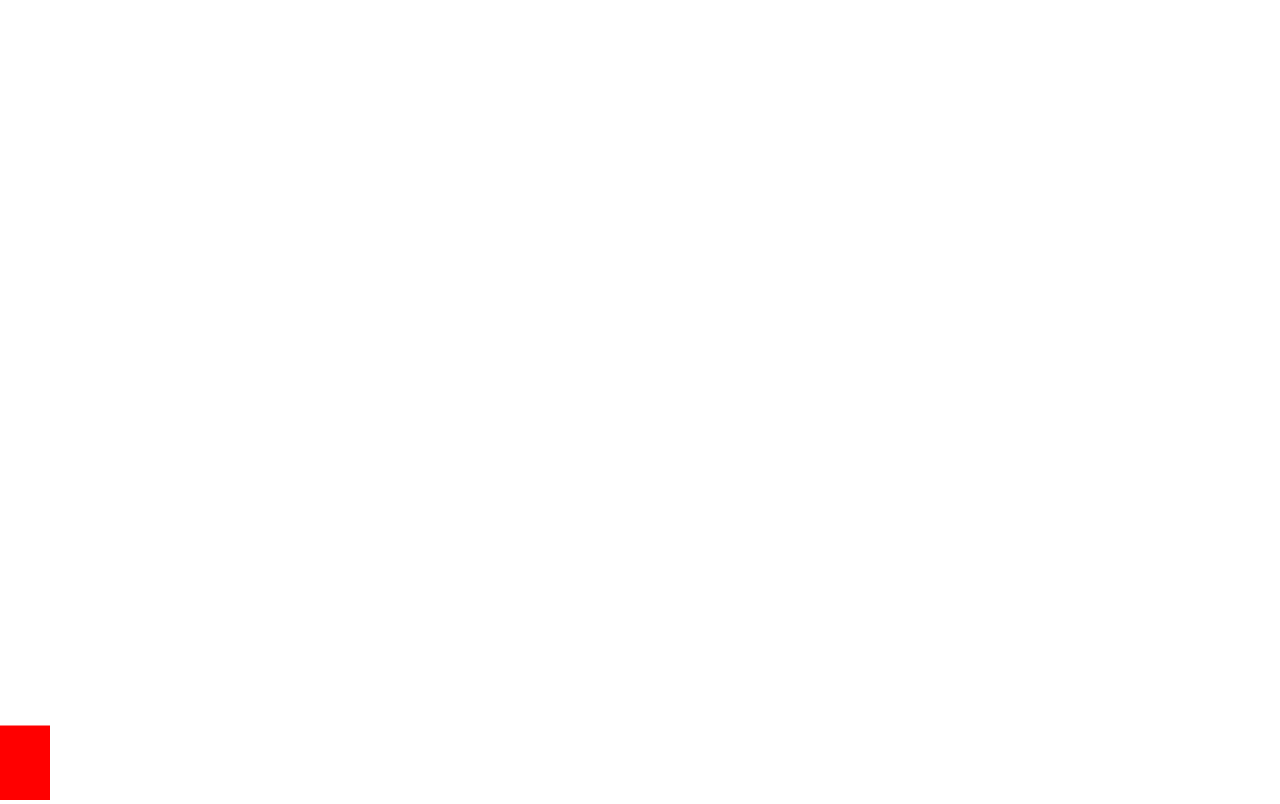
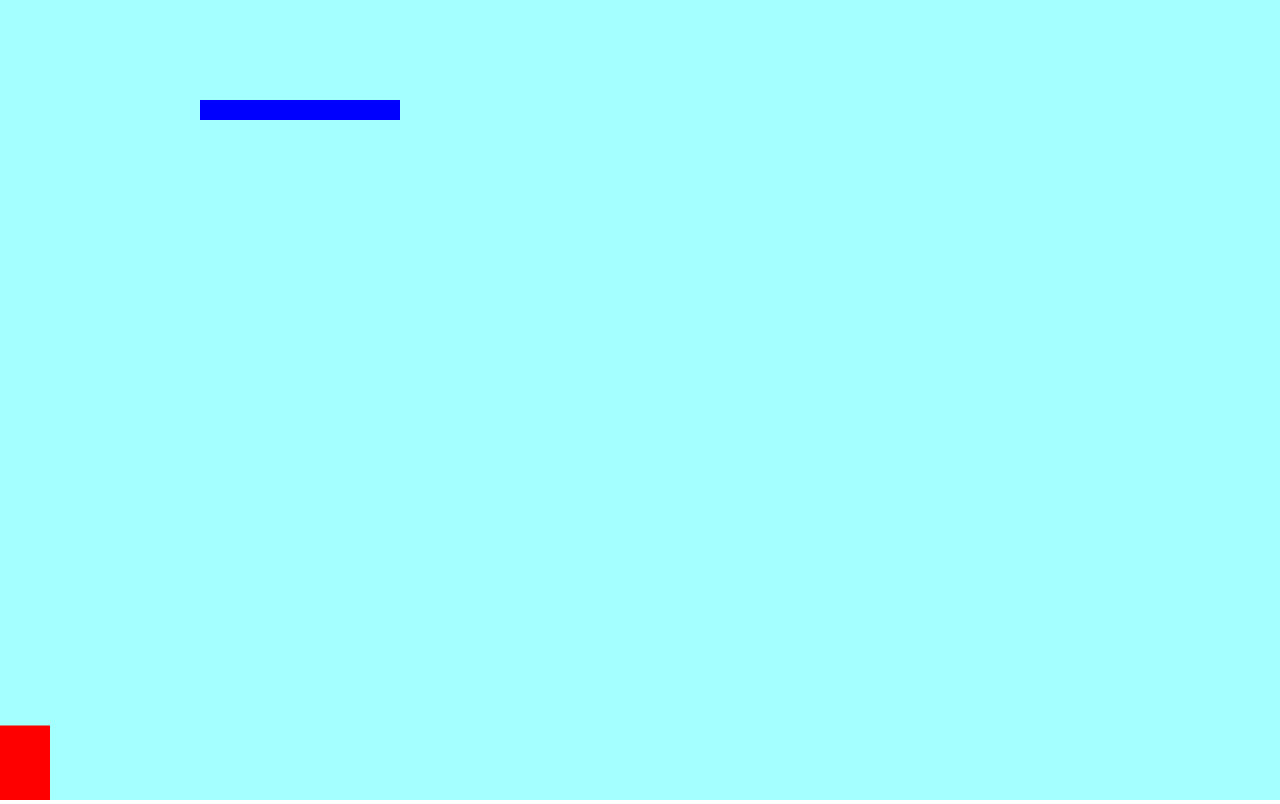
Before and after one commit to hnrywltn/game-raw-html-skeleton, a plain HTML site: page index.html in a window 1280 px wide. Drawn offline with Linux system fonts and the light colour scheme.

Commit message:
platform and standing on platform

```diff
--- a/index.js
+++ b/index.js
@@ -11,7 +11,6 @@ addEventListener("DOMContentLoaded", (event) => {
 
 
     const context = canvas.getContext('2d');
-    context.fillStyle = 'red';
 
     const gravity = 0.5;
 
@@ -30,6 +29,7 @@ addEventListener("DOMContentLoaded", (event) => {
         }
 
         draw(){
+            context.fillStyle = 'red';
             context.fillRect(
                 this.position.x,
                 this.position.y,
@@ -51,7 +51,27 @@ addEventListener("DOMContentLoaded", (event) => {
 
     }
 
+    class Platform {
+        constructor(){
+            this.position = {
+                x: 200,
+                y: 100
+            }
+            this.width = 200
+            this.height = 20
+        }
+        draw(){
+            context.fillStyle = 'blue';
+            context.fillRect(
+                this.position.x,
+                this.position.y,
+                this.width,
+                this.height);
+        }
+    }
+
     const player1 = new Player();
+    const platform1 = new Platform();
     const keys = {
         right: {
             pressed: false
@@ -66,6 +86,7 @@ addEventListener("DOMContentLoaded", (event) => {
         requestAnimationFrame(animate);
         context.clearRect(0, 0, canvas.width, canvas.height);
         player1.update();
+        platform1.draw();
 
         if(keys.right.pressed){
             player1.velocity.x = 5;
@@ -74,6 +95,23 @@ addEventListener("DOMContentLoaded", (event) => {
         }else{
             player1.velocity.x = 0;
         }
+
+
+        //stop from falling off a platform
+        if(player1.position.y + player1.height <= platform1.position.y
+            &&
+            player1.position.y + player1.height + player1.velocity.y >= platform1.position.y
+            &&
+            player1.position.x + player1.width >= platform1.position.x
+            &&
+            player1.position.x <= platform1.position.x + platform1.width
+
+            ){
+            player1.velocity.y = 0
+        }
+
+
+
     }
 
     animate();
@@ -105,7 +143,6 @@ addEventListener("DOMContentLoaded", (event) => {
     });
 
     window.addEventListener('keyup', (e)=>{
-        console.log(e.key);
         const pressedKey = e.key;
         if(pressedKey == 'a'){
             //left
--- a/style.css
+++ b/style.css
@@ -2,3 +2,7 @@ body{
     margin: 0;
     overflow: hidden;
 }
+
+canvas{
+    background-color: rgba(0, 255, 255, 0.355);
+}
```
